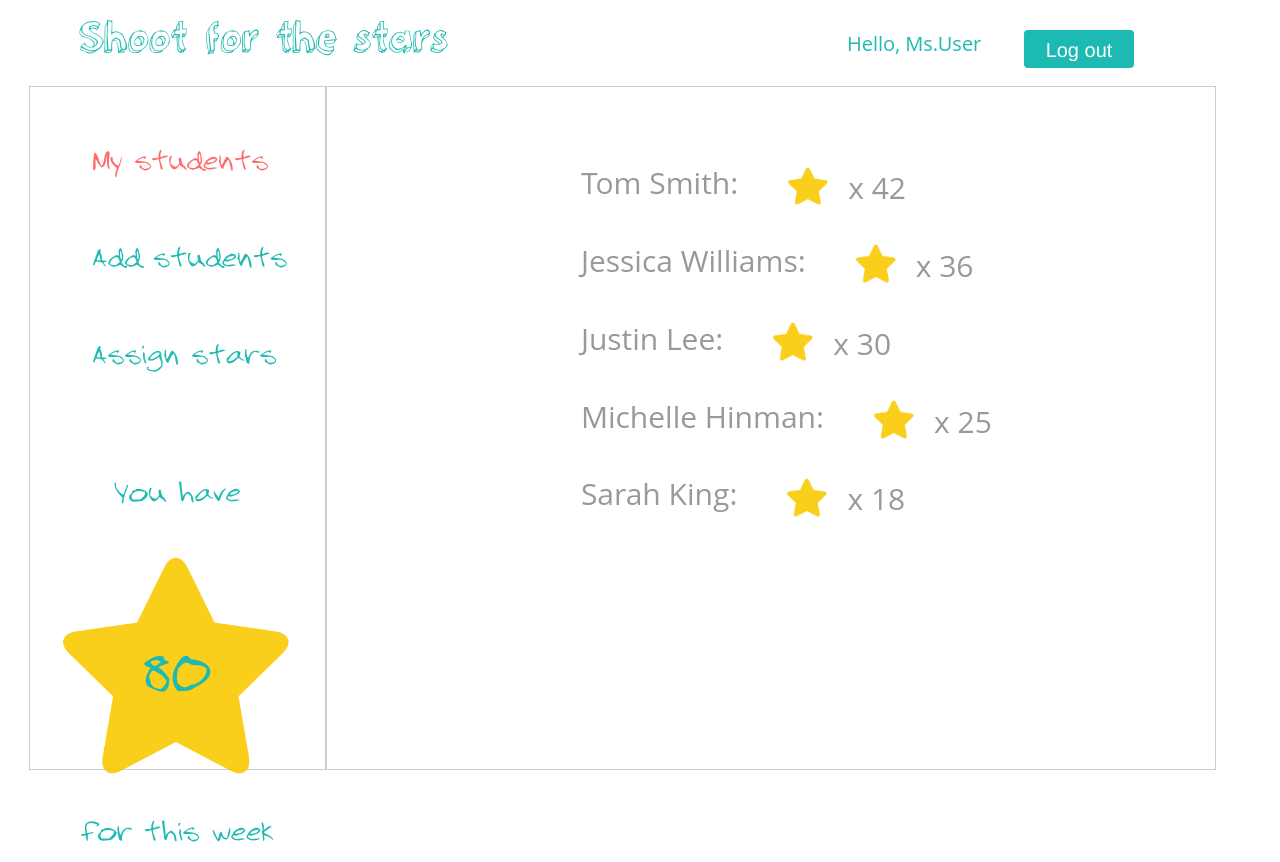
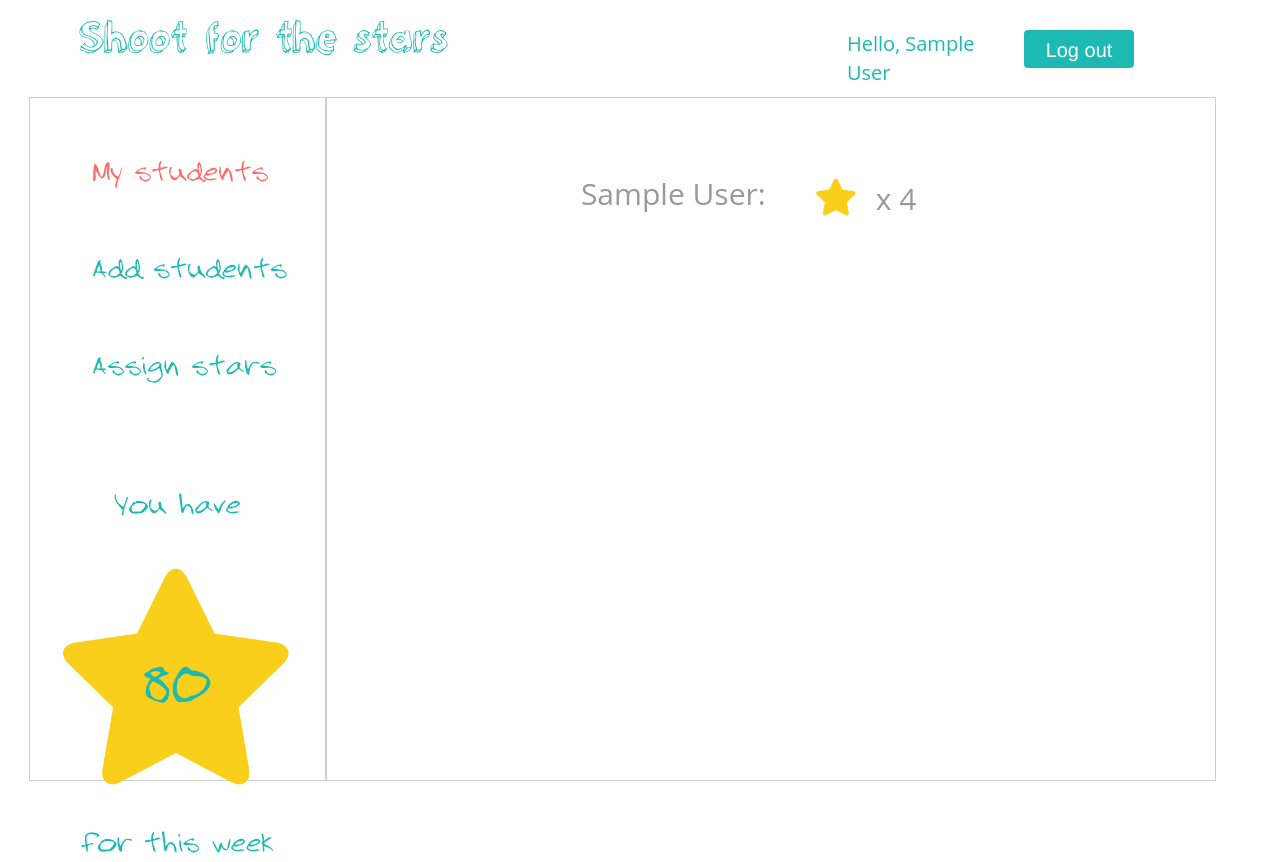
Before and after one commit to lzil/4stars, a Node server app: template 4stars/views/teacher.jade in a window 1280 px wide. Run offline with Node 20, Linux system fonts and the light colour scheme; tables that the repository leaves empty hold one stand-in row (values such as "Sample post"); the template is opened without the code that fills it: values that come from a table or form of the project are taken from there, most other values are stand-ins (such as "Sample title", 1, 10 or a date in 2020); some libraries are stand-ins or nearby versions.

Commit message:
STUDENT DISPLAY WHOOOOO

```diff
--- a/4stars/views/teacher.jade
+++ b/4stars/views/teacher.jade
@@ -35,7 +35,7 @@ block content
 				.row
 					h2.col-sm-6.col-md-6.col-lg-6 Shoot for the stars
 					.col-sm-2.col-md-2.col-lg-2
-					#username.col-sm-2.col-md-2.col-lg-2 Hello, Ms.#{user.lastName}
+					#username.col-sm-2.col-md-2.col-lg-2 Hello, #{user.firstName} #{user.lastName}
 					button#logout.col-sm-2.col-md-2.col-lg-2.btn.btn-default.navbar-btn(type='button', style='margin-right:-15px; margin-top:-20px; width:110px; height:38px; background-color:#1cbab2; color:#ffffff; border:none; font-size:20px; margin-top:30px') Log out
 				.row(style='height:90%; margin-left:-50px')
 					#teacher_left_nav.col-sm-3.col-md-3.col-lg-3
@@ -54,31 +54,12 @@ block content
 							li for this week
 					#teacher_right_display.col-sm-9.col-md-9.col-lg-9
 						#allStudents
-							ul.each_student
-								li.student_name Tom Smith:
-								li.small_star2
-									img(src='/images/yellow_star.png')
-								li.multiple2 x 42
-							ul.each_student
-								li.student_name Jessica Williams:
-								li.small_star2
-									img(src='/images/yellow_star.png')
-								li.multiple2 x 36
-							ul.each_student
-								li.student_name Justin Lee:
-								li.small_star2
-									img(src='/images/yellow_star.png')
-								li.multiple2 x 30
-							ul.each_student
-								li.student_name Michelle Hinman:
-								li.small_star2
-									img(src='/images/yellow_star.png')
-								li.multiple2 x 25
-							ul.each_student
-								li.student_name Sarah King:
-								li.small_star2
-									img(src='/images/yellow_star.png')
-								li.multiple2 x 18
+							each student in students
+								ul.each_student
+									li.student_name #{student.firstName} #{student.lastName}:
+									li.small_star2
+										img(src='/images/yellow_star.png')
+									li.multiple2 x #{student.stars}
 						form#addForm(action='/createStudent', method='POST')
 							|Username:
 							input#name(type='text', name='username')
```
Also changed, not shown: 4stars/routes/index.js (+11 -1 lines).
